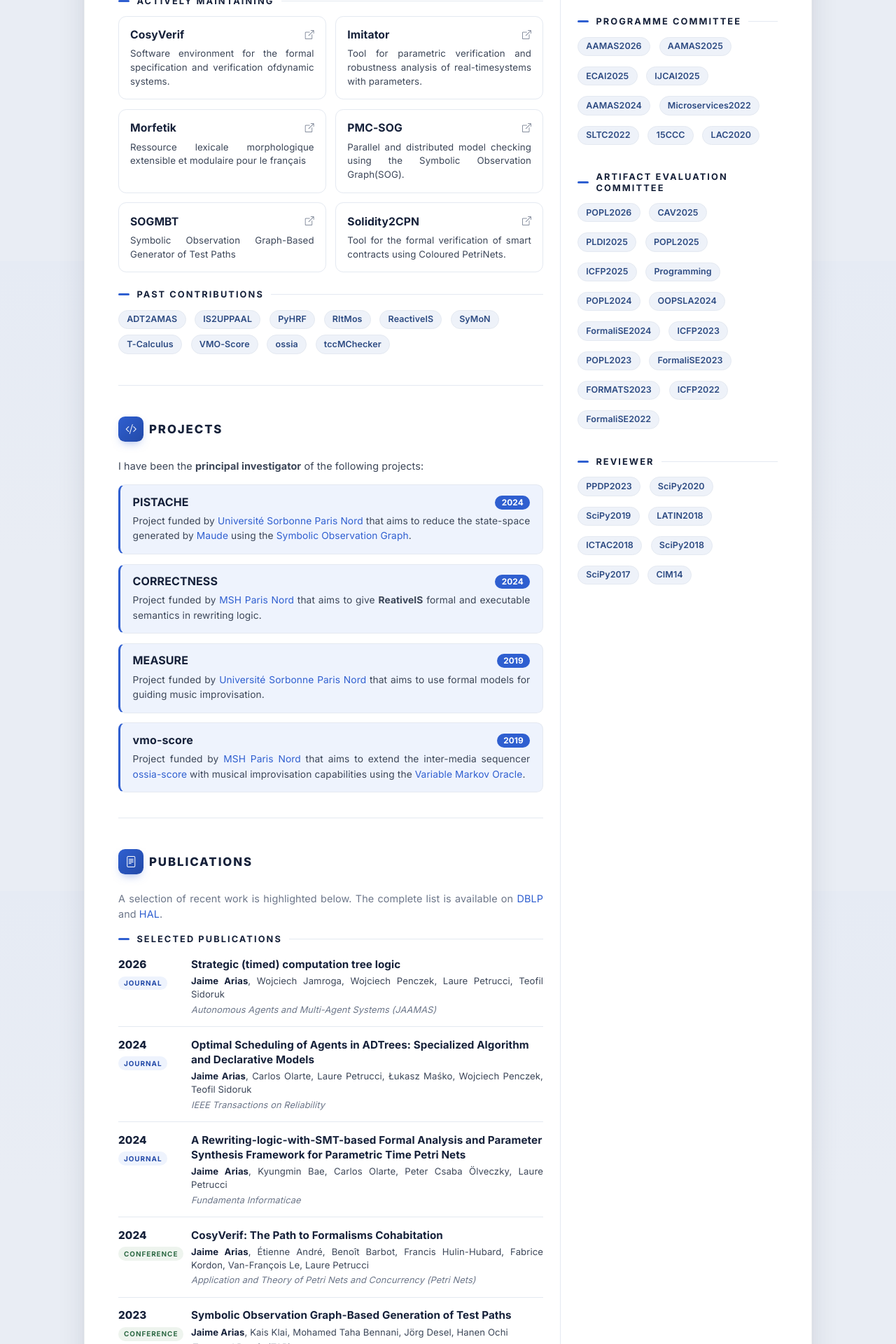
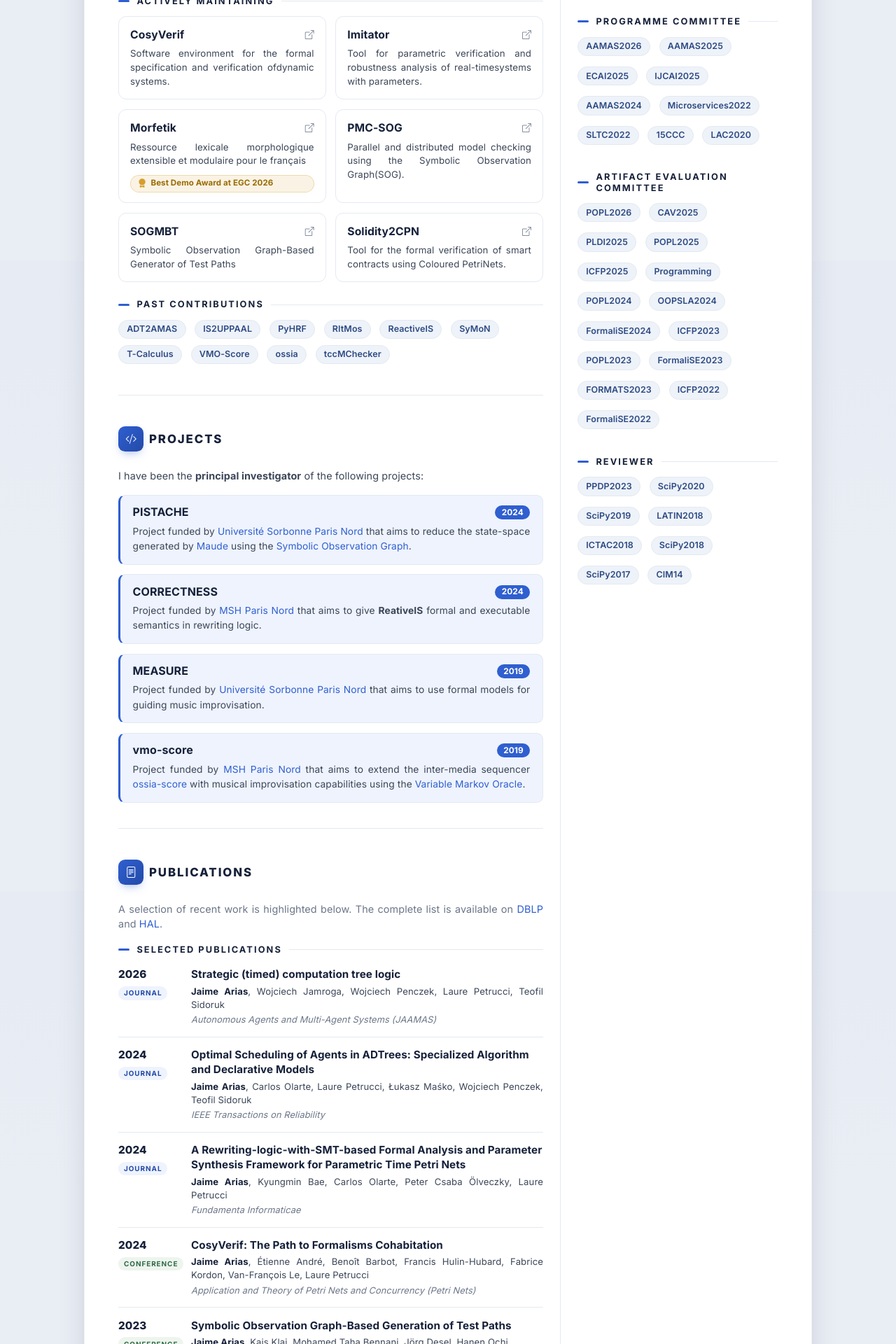
Before and after one commit to himito/himito.github.io, a Jekyll site: the page built from index.md, in a window 1280 px wide. Shown: the part 1427-3347 px from the top of the page at 70% size. Built offline with Jekyll 4.4.1, drawn with Linux system fonts in a browser that asks for light colours; nearby versions of some CDN libraries; some web fonts are replaced; library files that are not in the unit come from our copies.

Commit message:
refactor software section; add award display for software entries with new styles

```diff
--- a/_data/software.yml
+++ b/_data/software.yml
@@ -1,6 +1,7 @@
 - title: Morfetik
   url: https://tal.lipn.univ-paris13.fr/morfetik2
   status: current
+  award: Best Demo Award at EGC 2026
   description: |
     Ressource lexicale morphologique extensible et modulaire pour le français
 
--- a/_includes/software.html
+++ b/_includes/software.html
@@ -20,6 +20,12 @@
         <i class="bi bi-box-arrow-up-right software-card-link"></i>
       </div>
       <p class="software-card-desc">{{ item.description | strip_newlines }}</p>
+      {% if item.award %}
+      <span class="software-card-award">
+        <i class="bi bi-award-fill software-card-award-icon"></i>
+        {{ item.award }}
+      </span>
+      {% endif %}
     </a>
     {% endif %}{% endfor %}
   </div>
--- a/assets/css/custom.css
+++ b/assets/css/custom.css
@@ -384,6 +384,25 @@ hr {
   text-align: justify;
 }
 
+.light-mode .software-card-award {
+  display: inline-flex;
+  align-items: center;
+  gap: 0.35rem;
+  margin-top: 0.6rem;
+  padding: 0.22rem 0.6rem;
+  border-radius: 999px;
+  background: rgba(214, 158, 46, 0.12);
+  border: 1px solid rgba(214, 158, 46, 0.3);
+  color: #9a6b00;
+  font-size: 0.72rem;
+  font-weight: 700;
+  line-height: 1.2;
+}
+.software-card-award-icon {
+  color: #d69e2e;
+  font-size: 0.82rem;
+}
+
 .software-past { margin-top: 0.25rem; }
 
 /* More prominent subheadings: About, Software, Publications and Service sections */
```
